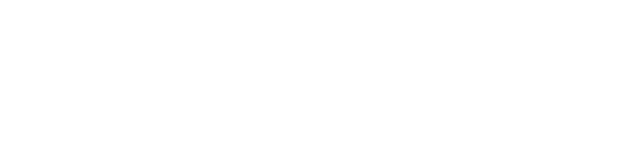
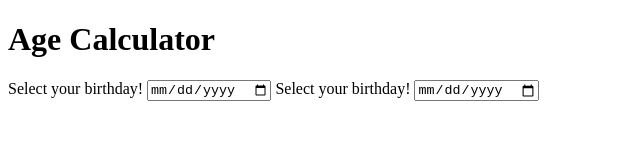
Before and after one commit to nsevindi87/Poco-NizamiSevindi, a plain HTML site: page Week04/Monday/index.html in a window 1280 px wide. Shown: the whole page, without its empty margins (0-640 px from the left). Drawn offline with Linux system fonts and the light colour scheme.

Commit message:
Week04 JS-age calculate

```diff
--- a/Week04/Monday/index.html
+++ b/Week04/Monday/index.html
@@ -6,6 +6,16 @@
     <title>Document</title>
 </head>
 <body>
+    <main>
+        <h1>Age Calculator</h1>
+        <form id="ageForm">
+            <label for="birthDate">Select your birthday!</label>
+            <input type="date" id="birthDate" name="birthdate">
+            <label for="calculateDate">Select your birthday!</label>
+            <input type="date" id="calculateDate" name="calculatedate">
+        </form>
+    </main>
+
     <script src="./script.js"></script>
 </body>
 </html>
```
